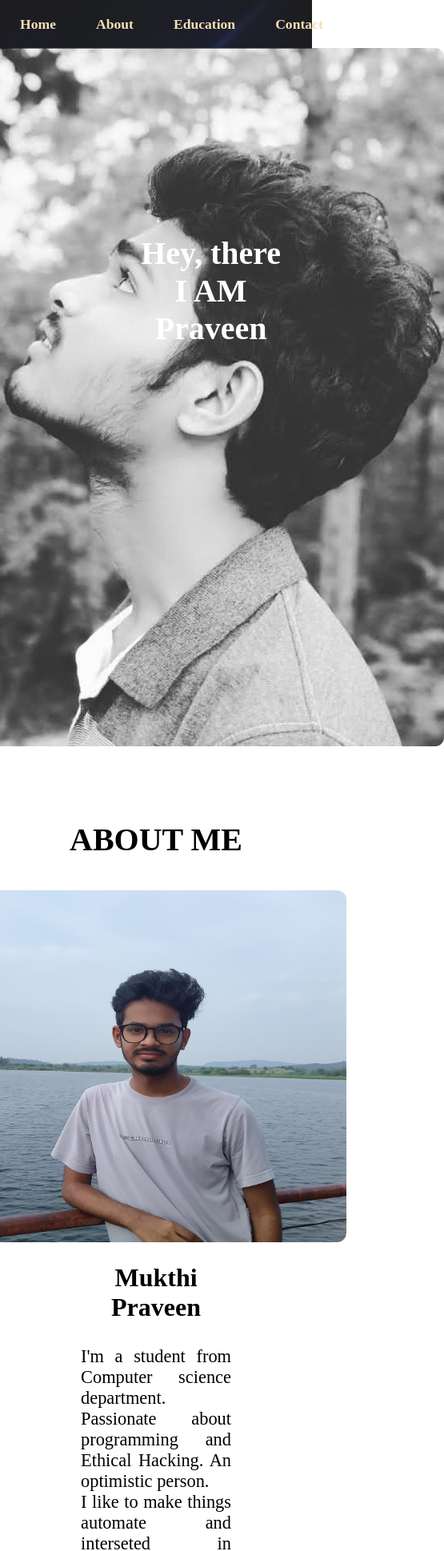
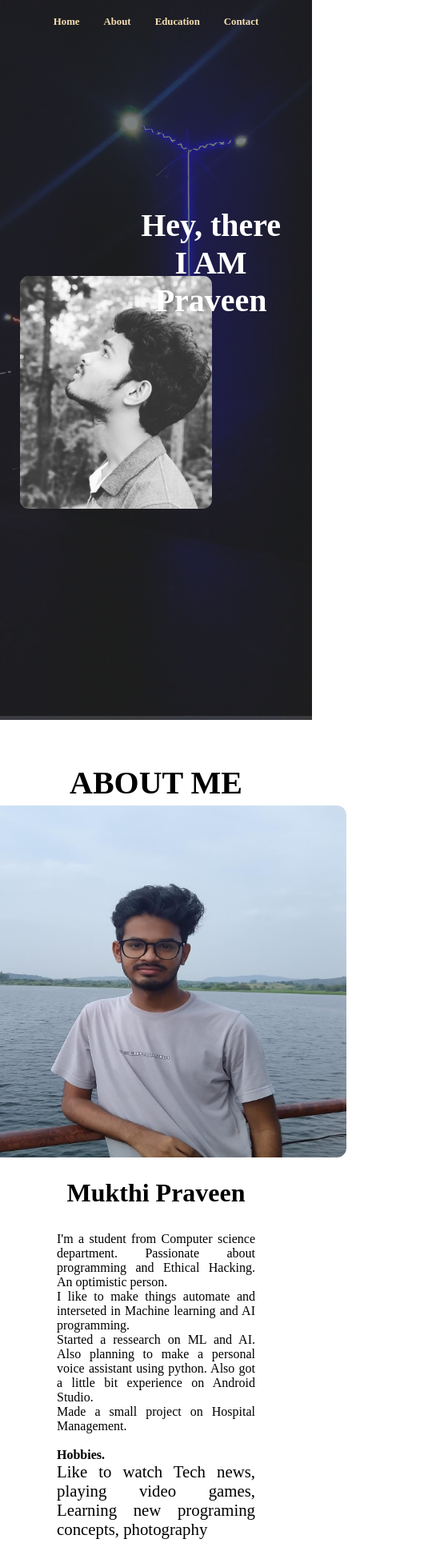
Before and after one commit to Praveen-prav/Praveen, a plain HTML site: page index.html in a window 390 px wide. Shown: the top 1939 px of the page at 80% size, 555 px wide, since content can reach past the window. Drawn offline with Linux system fonts and the light colour scheme.

Commit message:
Update styles.css

```diff
--- a/styles.css
+++ b/styles.css
@@ -121,10 +121,10 @@ p {
     margin-bottom: 20px;
 }
 
-#intro ul {
+#about ul {
     list-style: none;
 }
-#intro ul li {
+#about ul li {
     font-size: 1.3rem;
 }
 
@@ -225,3 +225,111 @@ p {
     width: 40px;
     height: 40px;
 }
+
+@media screen and (max-width: 700px) {
+    * {
+        width: 1;
+        padding: 1;
+        box-sizing: border-box;
+    }
+
+    .navbar {
+        display: flex;
+        flex-direction: column;
+        align-items: center;
+        background-color: rgba(0, 0, 0, 0.5);
+        position: sticky;
+        top: 0;
+    }
+
+    .navbar ul {
+        display: flex;
+        list-style: none;
+    }
+
+    .navbar ul li {
+        font-family: century;
+        font-size: 0.8rem;
+        font-weight: bold;
+    }
+    .navbar ul li a {
+        text-decoration: none;
+        color: wheat;
+        padding: 8px 15px;
+        transition: all .5s ease;
+    }
+
+    #home {
+        display: flex;
+        flex-direction: column;
+        background-color: rgba(0, 0, 0, 0.5);
+        height: 840px;
+        justify-content: center;
+        align-items: center;
+        color: white;
+    }
+    #home img {
+        display: flex;
+        flex-direction: column;
+        width: 240px;
+        margin-left: -100px;
+        border-radius: 11px;
+    }
+
+    .headings {
+        font-family: century;
+        font-size: 1.5rem;
+        text-align: center;
+        margin: 5px 0px;
+    }
+    #about{
+        display: flex;
+        flex-direction: column;
+        padding: 55px;
+        margin-bottom: 20px;
+    }
+
+    #pic {
+        flex-direction: column;
+        align-items: center;
+    }
+    #pic img {
+        width: 275px;
+        height: 250px;
+    }
+
+    #intro p{
+        font-size: 1rem;
+    }
+
+    #intro h2{
+        text-align: center;
+    }
+
+    .input {
+        padding: 12px;
+        margin: 15px;
+        width: 80%;
+        border: none;
+        outline: none;
+    }
+    #msg {
+        width: 80%;
+        padding: 10px;
+        margin: 15px;
+        border: none;
+        outline: none;
+    }
+
+    #send {
+        padding: 10px;
+        width: 30%;
+        margin: 40px;
+        border: none;
+        outline: none;
+    }
+
+    .cont {
+        font-size: 0.8rem;
+    }
+}
```
